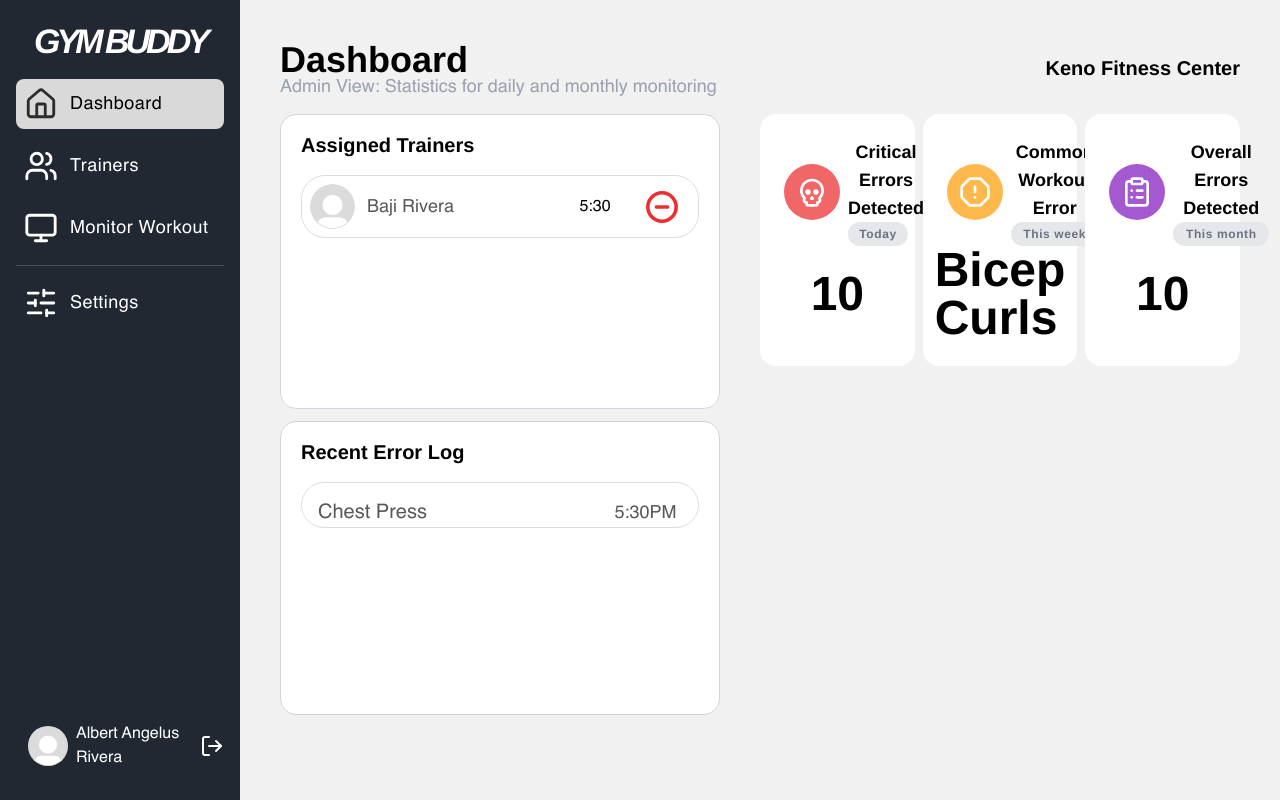
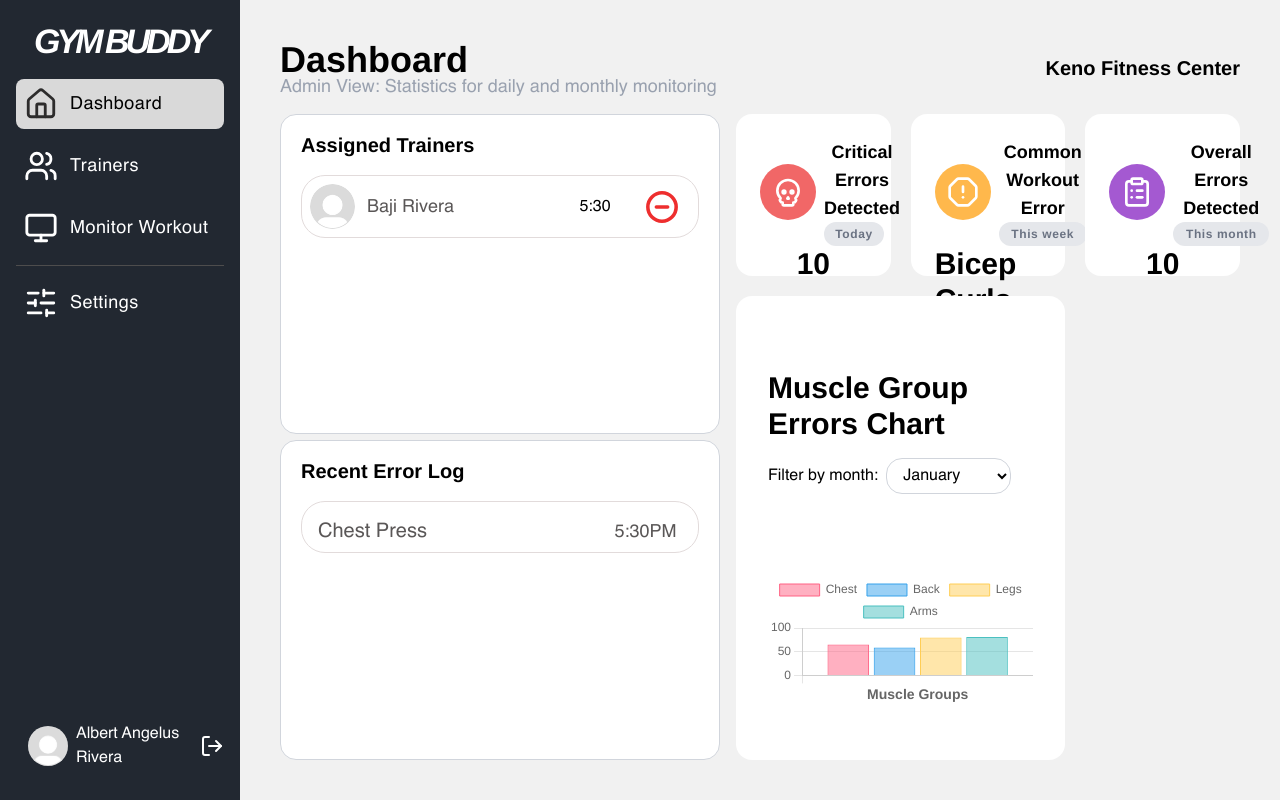
Before and after one commit to sooooodeen/2025-CP_GymBuddy, a Flask app: page /admin/dashboard in a window 1280 px wide. Run offline with Flask 3, Linux system fonts and the light colour scheme; a user stored in the database is signed in; data comes from the database, SQL or seed files in the repository; some libraries are stand-ins or nearby versions.

Commit message:
Added Bar Graph

```diff
--- a/static/dist/output.css
+++ b/static/dist/output.css
@@ -16,19 +16,11 @@
     --color-red-500: oklch(63.7% 0.237 25.331);
     --color-red-700: oklch(50.5% 0.213 27.518);
     --color-red-800: oklch(44.4% 0.177 26.899);
-    --color-red-900: oklch(39.6% 0.141 25.723);
-    --color-amber-300: oklch(87.9% 0.169 91.605);
     --color-amber-400: oklch(82.8% 0.189 84.429);
     --color-green-100: oklch(96.2% 0.044 156.743);
     --color-green-200: oklch(92.5% 0.084 155.995);
-    --color-green-500: oklch(72.3% 0.219 149.579);
-    --color-green-600: oklch(62.7% 0.194 149.214);
     --color-green-700: oklch(52.7% 0.154 150.069);
     --color-green-800: oklch(44.8% 0.119 151.328);
-    --color-blue-500: oklch(62.3% 0.214 259.815);
-    --color-blue-600: oklch(54.6% 0.245 262.881);
-    --color-blue-700: oklch(48.8% 0.243 264.376);
-    --color-gray-50: oklch(98.5% 0.002 247.839);
     --color-gray-100: oklch(96.7% 0.003 264.542);
     --color-gray-200: oklch(92.8% 0.006 264.531);
     --color-gray-300: oklch(87.2% 0.01 258.338);
@@ -395,9 +393,24 @@
   .inline {
     display: inline;
   }
+  .inline-block {
+    display: inline-block;
+  }
+  .inline-flex {
+    display: inline-flex;
+  }
   .table {
     display: table;
   }
+  .\!h-\[70\%\] {
+    height: 70% !important;
+  }
+  .\!h-auto {
+    height: auto !important;
+  }
+  .\!h-full {
+    height: 100% !important;
+  }
   .h-2 {
     height: calc(var(--spacing) * 2);
   }
@@ -434,6 +450,18 @@
   .h-\[48\%\] {
     height: 48%;
   }
+  .h-\[48\.5\%\] {
+    height: 48.5%;
+  }
+  .h-\[48l5\%\] {
+    height: 48l5%;
+  }
+  .h-\[49\%\] {
+    height: 49%;
+  }
+  .h-\[49\.5\%\] {
+    height: 49.5%;
+  }
   .h-\[50\%\] {
     height: 50%;
   }
@@ -467,12 +495,30 @@
   .h-auto {
     height: auto;
   }
+  .h-fit {
+    height: fit-content;
+  }
   .h-full {
     height: 100%;
   }
   .min-h-full {
     min-height: 100%;
   }
+  .\!w-20 {
+    width: calc(var(--spacing) * 20) !important;
+  }
+  .\!w-\[50\%\] {
+    width: 50% !important;
+  }
+  .\!w-\[60\%\] {
+    width: 60% !important;
+  }
+  .\!w-\[70\%\] {
+    width: 70% !important;
+  }
+  .\!w-\[100\%\] {
+    width: 100% !important;
+  }
   .\!w-full {
     width: 100% !important;
   }
@@ -632,8 +681,23 @@
   .grid-rows-4 {
     grid-template-rows: repeat(4, minmax(0, 1fr));
   }
+  .grid-rows-\[10\%_1fr\] {
+    grid-template-rows: 10% 1fr;
+  }
   .grid-rows-\[10\%_15\%_75\%\] {
     grid-template-rows: 10% 15% 75%;
+  }
+  .grid-rows-\[15\%_1fr\] {
+    grid-template-rows: 15% 1fr;
+  }
+  .grid-rows-\[20\%_1fr\] {
+    grid-template-rows: 20% 1fr;
+  }
+  .grid-rows-\[25\%_1fr\] {
+    grid-template-rows: 25% 1fr;
+  }
+  .grid-rows-\[30\%_1fr\] {
+    grid-template-rows: 30% 1fr;
   }
   .flex-col {
     flex-direction: column;
@@ -943,6 +994,9 @@
   .px-5 {
     padding-inline: calc(var(--spacing) * 5);
   }
+  .px-8 {
+    padding-inline: calc(var(--spacing) * 8);
+  }
   .px-10 {
     padding-inline: calc(var(--spacing) * 10);
   }
@@ -1284,6 +1328,13 @@
     &:is(:where(.group):hover *) {
       @media (hover: hover) {
         background-color: #f16060;
+      }
+    }
+  }
+  .hover\:border-gray-600 {
+    &:hover {
+      @media (hover: hover) {
+        border-color: var(--color-gray-600);
       }
     }
   }
--- a/templates/admin_dashboard.html
+++ b/templates/admin_dashboard.html
@@ -4,6 +4,7 @@
 <head>
     <title>Dashboard | {{ session.get('user_gym_name', 'Admin') }}</title>
 </head>
+
 <div class="bg-[#f1f1f1] p-10 h-full font-Helvetica flex overflow-hidden flex-col gap-6">
     <div id="header" class="w-full grid grid-cols-2 h-[7%]">
         <div>
@@ -14,9 +15,9 @@
             <h1 class="text-xl font-Helvetica font-semibold">{{ session.get('user_gym_name', 'Admin') }}</h1>
         </div>
     </div>
-    <div class="flex w-full h-full gap-10">
-        <div class="flex flex-col gap-3 h-[95%]">
-            <div class="border border-gray-300 bg-white h-[48%] w-110 rounded-2xl p-4 px-5 pb-6 flex flex-col gap-2">
+    <div class="flex w-full h-full gap-4">
+        <div class="flex flex-col justify-between h-full">
+            <div class="border border-gray-300 bg-white h-[49.5%] w-110 rounded-2xl p-4 px-5 pb-6 flex flex-col gap-2">
                 <h1 class="text-xl font-bold font-Helvetica mb-2">Assigned Trainers</h1>
                 <div class="flex flex-col overflow-y-auto gap-2 h-[100%]">
 
@@ -36,7 +37,7 @@
                     {% endfor %}
                     </div>
             </div>
-            <div class="border border-gray-300 bg-white h-[48%] w-110 rounded-2xl p-4 px-5 pb-6 flex flex-col gap-2">
+            <div class="border border-gray-300 bg-white h-[49.5%] w-110 rounded-2xl p-4 px-5 pb-6 flex flex-col gap-2">
                 <h1 class="text-xl font-bold font-Helvetica mb-2">Recent Error Log</h1>
                 <div class="flex flex-col overflow-y-auto gap-2 h-[100%]">
                     <div class="border border-[#e2dbdb] h-[22%] w-full rounded-3xl items-center p-4 grid grid-cols-[1fr_20%] place-items-center justify-center">
@@ -46,8 +47,8 @@
                 </div>
             </div>
         </div>
-        <div id="box" class="w-full h-[25%] grid grid-cols-3 gap-2">
-             <div class="bg-white h-full rounded-2xl p-6 flex items-center flex-col">
+        <div class="grid grid-cols-3 grid-rows-[25%_1fr] flex-col w-full gap-5">
+            <div class="bg-white h-full rounded-2xl p-6 flex items-center flex-col">
                 <div class="box-head flex gap-2 w-full items-center ">
                     <div class="rounded-full bg-[#F16767] flex justify-center items-center p-3">
                         <svg xmlns="http://www.w3.org/2000/svg" width="32" height="32" viewBox="0 0 24 24" fill="none" stroke="white" stroke-width="2" stroke-linecap="round" stroke-linejoin="round" class="lucide lucide-skull-icon lucide-skull"><path d="m12.5 17-.5-1-.5 1h1z"/><path d="M15 22a1 1 0 0 0 1-1v-1a2 2 0 0 0 1.56-3.25 8 8 0 1 0-11.12 0A2 2 0 0 0 8 20v1a1 1 0 0 0 1 1z"/><circle cx="15" cy="12" r="1"/><circle cx="9" cy="12" r="1"/></svg>
@@ -57,7 +58,7 @@
                         <h1 class="rounded-full flex justify-center items-center py-1 px-3 bg-gray-200 text-xs w-15 text-gray-500 font-Helvetica font-semibold tracking-wider">Today</h1>
                     </div>
                 </div>
-                <h1 class="text-5xl h-full w-full flex justify-center items-center font-bold">10</h1>
+                <h1 class="text-3xl h-full w-full flex justify-center items-center font-bold">10</h1>
             </div>
             <div class="bg-white h-full rounded-2xl p-6 flex items-center flex-col">
                 <div class="box-head flex gap-2 w-full items-center">
@@ -69,7 +70,7 @@
                         <h1 class="rounded-full flex justify-center items-center py-1 px-3 bg-gray-200 text-xs w-22 text-gray-500 font-Helvetica font-semibold tracking-wider">This week</h1>
                     </div>
                 </div>
-                <h1 class="text-5xl h-full w-full flex justify-center items-center font-bold">Bicep Curls</h1>
+                <h1 class="text-3xl h-full w-full flex justify-center items-center font-bold">Bicep Curls</h1>
             </div>
             <div class="bg-white  h-full rounded-2xl p-6 flex items-center flex-col">
                 <div class="box-head flex gap-2 w-full items-center">
@@ -81,9 +82,130 @@
                         <h1 class="rounded-full flex justify-center items-center py-1 px-3 bg-gray-200 text-xs w-24 text-gray-500 font-Helvetica font-semibold tracking-wider">This month</h1>
                     </div>
                 </div>
-                <h1 class="text-5xl h-full w-full flex justify-center items-center font-bold">10</h1>
+                <h1 class="text-3xl h-full w-full flex justify-center items-center font-bold">10</h1>
+            </div>
+            <div class="h-full flex flex-col col-span-2 justify-around rounded-2xl bg-white p-6 px-8">
+                <div class="flex flex-col justify-between items-start gap-4 py-5">
+                    <h1 class="font-Helvetica text-3xl font-bold">Muscle Group Errors Chart</h1>
+                    <div class="flex gap-2 items-center">
+                        <p class="inline-flex">Filter by month:</p>
+                        <select class="py-2 px-3 hover:border-gray-600 rounded-2xl border border-gray-300" id="dataToggle">
+                            <option value="january" selected>January</option>
+                            <option value="february">February</option>
+                            <option value="march">March</option>
+                            <option value="april">April</option>
+                            <option value="may">May</option>
+                            <option value="june">June</option>
+                            <option value="july">July</option>
+                            <option value="august">August</option>
+                            <option value="september">September</option>
+                            <option value="october">October</option>
+                            <option value="november">November</option>
+                            <option value="december">December</option>
+                        </select>
+                    </div>
+                </div>
+                <canvas class="chart !w-[100%]" id="myBarChart"></canvas>
             </div>
         </div>
     </div>
 </div>
+ <script>
+        //sample data
+        const allData = {
+            january: { chest: 65, back: 59, legs: 80, arms: 81 },
+            february: { chest: 70, back: 65, legs: 85, arms: 75 },
+            march: { chest: 72, back: 68, legs: 82, arms: 78 },
+            april: { chest: 75, back: 70, legs: 88, arms: 80 },
+            may: { chest: 78, back: 72, legs: 90, arms: 83 },
+            june: { chest: 80, back: 75, legs: 92, arms: 85 },
+            july: { chest: 85, back: 78, legs: 95, arms: 88 },
+            august: { chest: 82, back: 76, legs: 90, arms: 82 },
+            september: { chest: 79, back: 73, legs: 88, arms: 79 },
+            october: { chest: 77, back: 71, legs: 85, arms: 77 },
+            november: { chest: 74, back: 69, legs: 82, arms: 74 },
+            december: { chest: 70, back: 64, legs: 80, arms: 70 },
+        };
+
+        const ctx = document.getElementById('myBarChart').getContext('2d');
+
+        const colors = {
+            chest: { backgroundColor: 'rgba(255, 99, 132, 0.5)', borderColor: 'rgba(255, 99, 132, 1)' },
+            back: { backgroundColor: 'rgba(54, 162, 235, 0.5)', borderColor: 'rgba(54, 162, 235, 1)' },
+            legs: { backgroundColor: 'rgba(255, 206, 86, 0.5)', borderColor: 'rgba(255, 206, 86, 1)' },
+            arms: { backgroundColor: 'rgba(75, 192, 192, 0.5)', borderColor: 'rgba(75, 192, 192, 1)' }
+        };
+
+        const myChart = new Chart(ctx, {
+            type: 'bar',
+            data: {
+                labels: ['Muscle Groups'],
+                datasets: [
+                    {
+                        label: 'Chest',
+                        data: [allData.january.chest],
+                        backgroundColor: colors.chest.backgroundColor,
+                        borderColor: colors.chest.borderColor,
+                        borderWidth: 1
+                    },
+                    {
+                        label: 'Back',
+                        data: [allData.january.back],
+                        backgroundColor: colors.back.backgroundColor,
+                        borderColor: colors.back.borderColor,
+                        borderWidth: 1
+                    },
+                    {
+                        label: 'Legs',
+                        data: [allData.january.legs],
+                        backgroundColor: colors.legs.backgroundColor,
+                        borderColor: colors.legs.borderColor,
+                        borderWidth: 1
+                    },
+                    {
+                        label: 'Arms',
+                        data: [allData.january.arms],
+                        backgroundColor: colors.arms.backgroundColor,
+                        borderColor: colors.arms.borderColor,
+                        borderWidth: 1
+                    }
+                ]
+            },
+            options: {
+                scales: {
+                    y: {
+                        beginAtZero: true,
+                        max: 100,
+
+                    },
+                    x:{
+                      ticks: {
+                            font: {
+                                size: 14,
+                                weight: 'bold'
+                            },
+                        }
+                    }
+                }
+            }
+        });
+
+        function updateChart(dataKey) {
+            const monthData = allData[dataKey];
+
+            myChart.data.datasets[0].data = [monthData.chest];
+            myChart.data.datasets[1].data = [monthData.back];
+            myChart.data.datasets[2].data = [monthData.legs];
+            myChart.data.datasets[3].data = [monthData.arms];
+
+            myChart.update();
+        }
+
+        const dataToggle = document.getElementById('dataToggle');
+
+        dataToggle.addEventListener('change', (event) => {
+            const dataKey = event.target.value;
+            updateChart(dataKey);
+        });
+</script>
 {% endblock %}
--- a/templates/house.html
+++ b/templates/house.html
@@ -6,6 +6,7 @@
     <link rel="stylesheet" href="{{url_for('static',filename='dist/output.css')}}">
 </head>
 <script src="https://cdn.jsdelivr.net/npm/sweetalert2@11"></script>
+<script src="https://cdn.jsdelivr.net/npm/chart.js"></script>
 
     <style>
         a:is(:link, :active, :visited).active{
```
Also changed, not shown: other parts of static/dist/output.css (+24 -35 lines).
